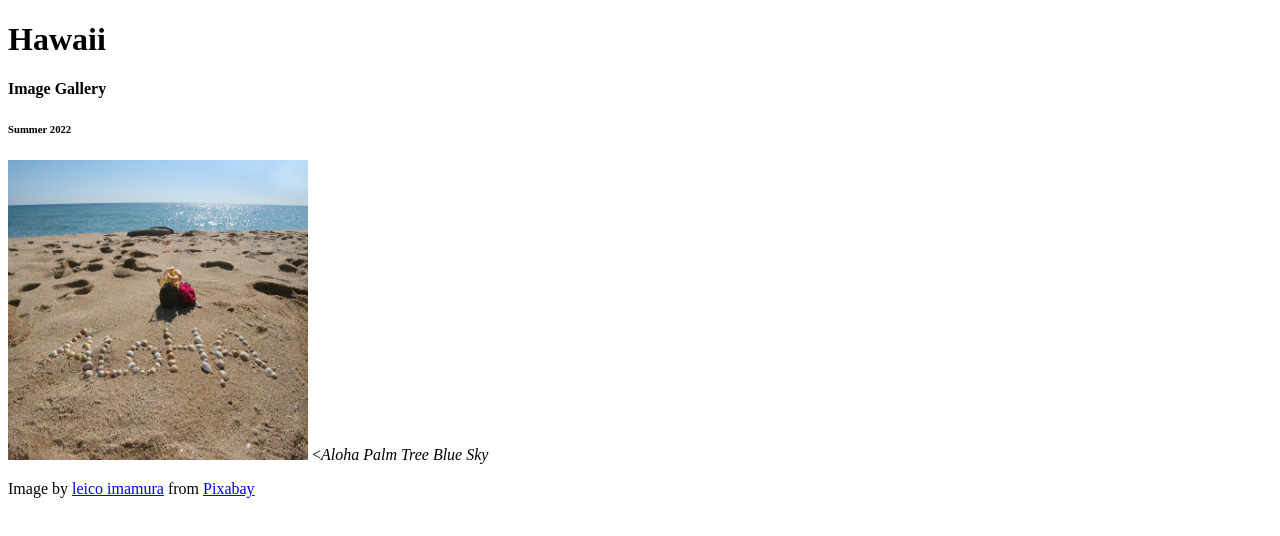
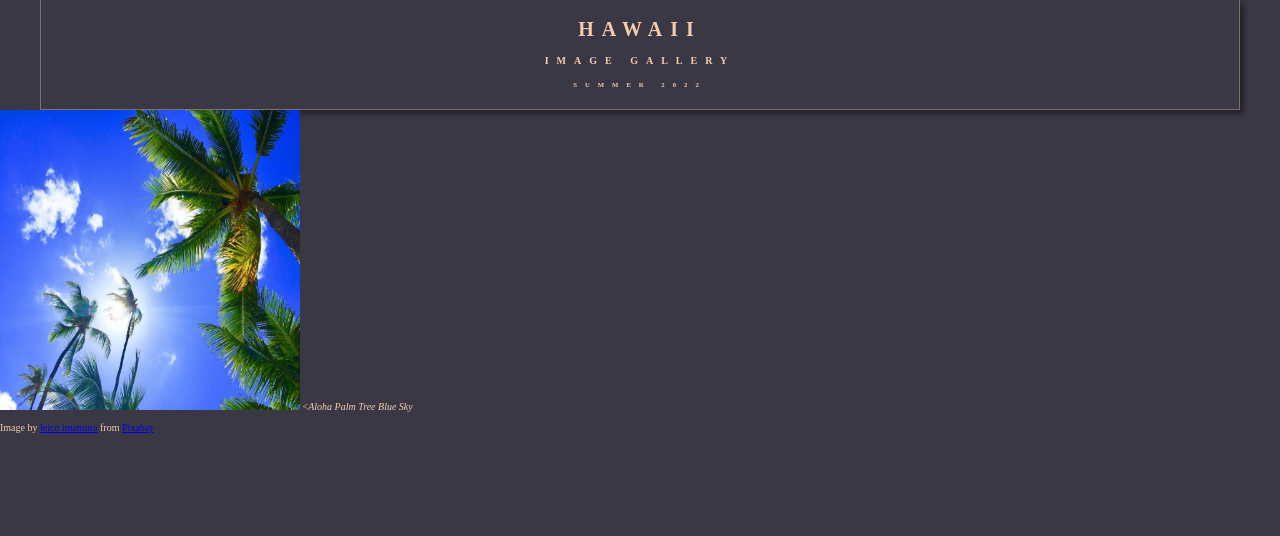
Before and after one commit to CSF2223/imagegallery-HartnettMeghan, a plain HTML site: page index.html in a window 1280 px wide. Drawn offline with Linux system fonts and the light colour scheme.

Commit message:
Complete thru 2.08

```diff
--- a/index.html
+++ b/index.html
@@ -5,6 +5,7 @@
     <meta name="viewport" content="width=device-width, initial-scale=1.0">
     <meta http-equiv="X-UA-Compatible" content="ie=edge">
     <title>Image Gallery</title>
+    <link rel="stylesheet" href="style.css" type="text/css" />
 </head>
 <body>
     <header>
@@ -15,7 +16,7 @@
 
   <section>
       <div>
-          <img src="assets/aloha-305857_1920.jpg" alt="Aloha Palm Tree blue sky" width="300" height="300"></img>
+          <img src="assets/hawaii-2700190_1920.jpg" alt="Aloha Palm Tree blue sky" width="300" height="300"></img>
           <<cite>Aloha Palm Tree Blue Sky</cite>
          <p> Image by <a href="https://pixabay.com/users/graziebambino-1593455/?utm_source=link-attribution&amp;utm_medium=referral&amp;utm_campaign=image&amp;utm_content=2700190">leico imamura</a>
              from <a href="https://pixabay.com/?utm_source=link-attribution&amp;utm_medium=referral&amp;utm_campaign=image&amp;utm_content=2700190">Pixabay</a>
--- a/style.css
+++ b/style.css
@@ -1,7 +1,38 @@
 /*
 Color Palette:
-background color:
-font color:
-secondary color:
-tertiary color:
+background color:#3A3845
+font color:   #F7CCAC
+secondary color: #C69B7B
+tertiary color: #826F66
 */
+/* CSS syntax notes:
+selector [prperty value
+*/
+
+
+
+
+html {
+    font-size: 62.5%  /* Default font size is 16px - 62.5% of 16 is 10pz - 1 rem (relative unit) now will be eqivalent to 10px} */
+
+}
+
+
+header {
+    margin:0 4rem;
+    letter-spacing: 0.8rem;
+    text-align: center;
+    border-bottom: 1px solid #826F66;
+    border-right: 1px solid #826F66;
+    border-left: 1px solid #826F66;
+    padding: 0.5rem;
+    box-shadow: 4px 4px 5px rgba(0,0,0,0.4);
+    text-transform: uppercase;
+}
+
+body {
+    background-color: #3A3845;
+    color:#F7CCAC;
+
+    margin: 0;
+}
```
